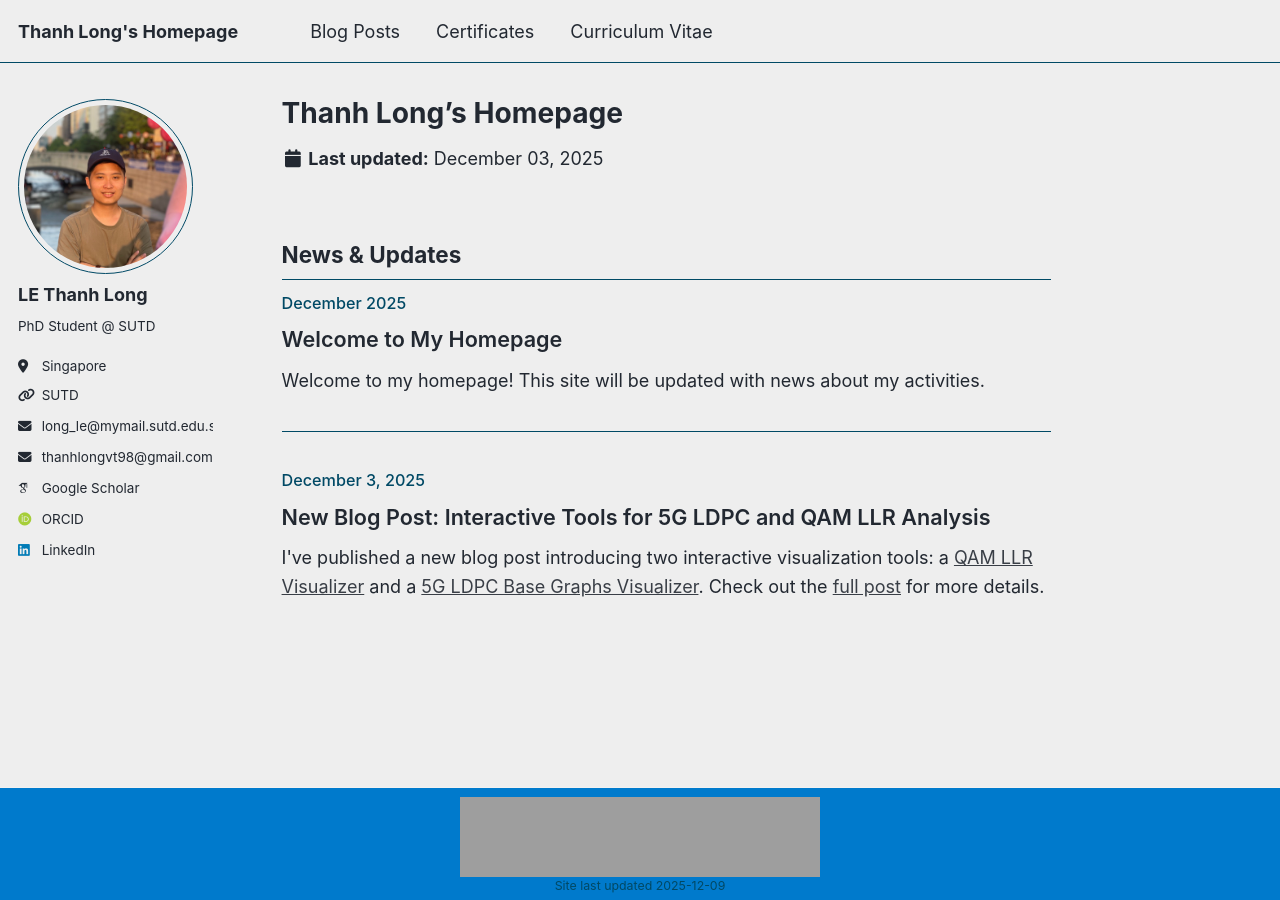
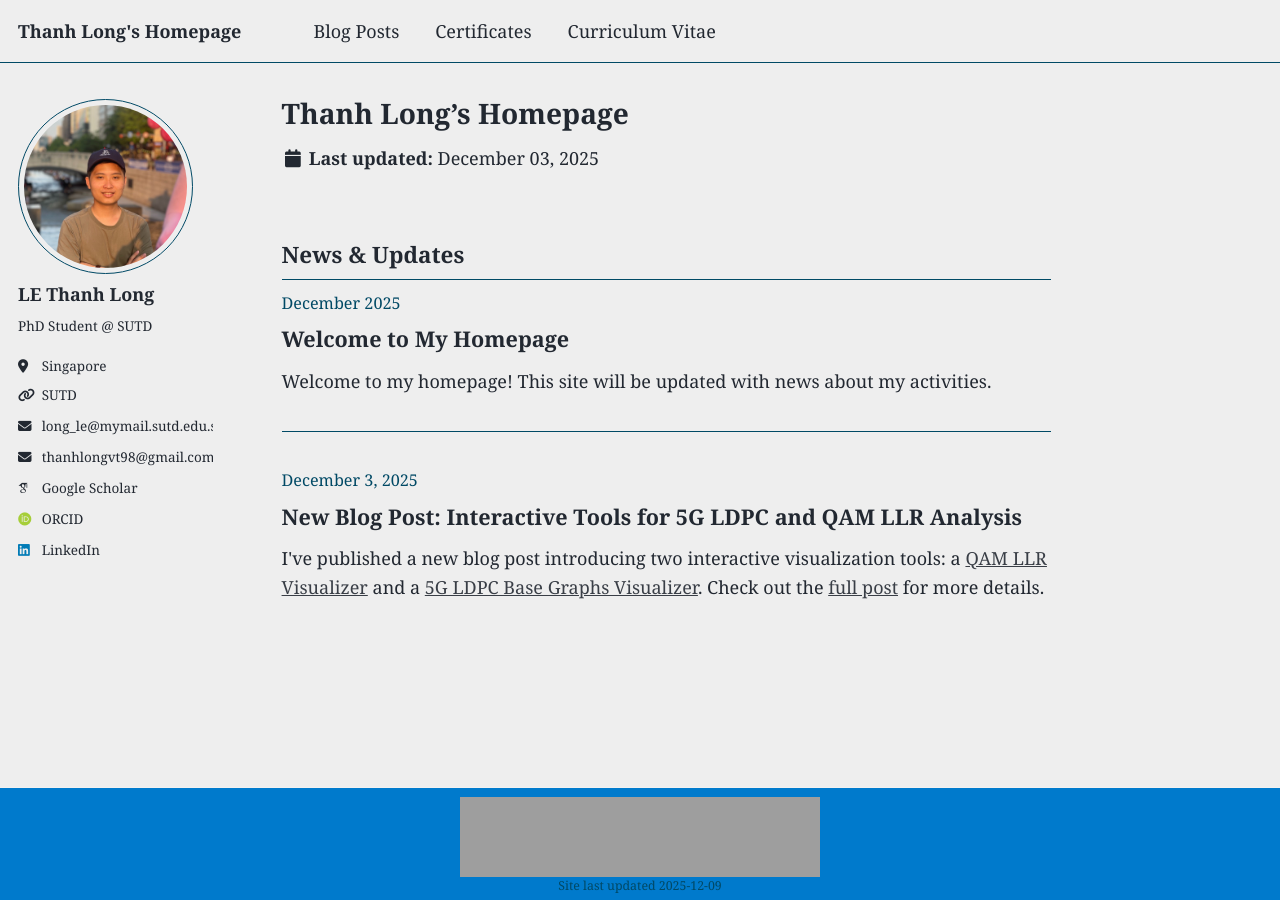
Before and after one commit to thanhlongvt98/thanhlongvt98.github.io, a Jekyll site: the page built from _pages/about.md, in a window 1280 px wide. Built offline with Jekyll 4.4.1, drawn with Linux system fonts in a browser that asks for light colours; some web fonts are replaced; a script bundle is joined from its source files by our own code; library files that are not in the unit come from our copies; grey boxes are pictures that could not be loaded.

Commit message:
update font

```diff
--- a/_sass/_themes.scss
+++ b/_sass/_themes.scss
@@ -14,8 +14,8 @@ $paragraph-indent           : false; // true, false (default)
 $indent-var                 : 1.3em;
 
 /* System typefaces */
-$serif                      : Georgia, Times, serif;
-$sans-serif                 : -apple-system, ".SFNSText-Regular", "San Francisco", "Roboto", "Segoe UI", "Helvetica Neue", "Lucida Grande", Arial, sans-serif;
+$serif                      : "Cambria", Georgia, serif;
+$sans-serif                 : "Cambria", Georgia, serif;
 $monospace                  : Monaco, Consolas, "Lucida Console", monospace;
 
 /* Sans serif typefaces */
```
